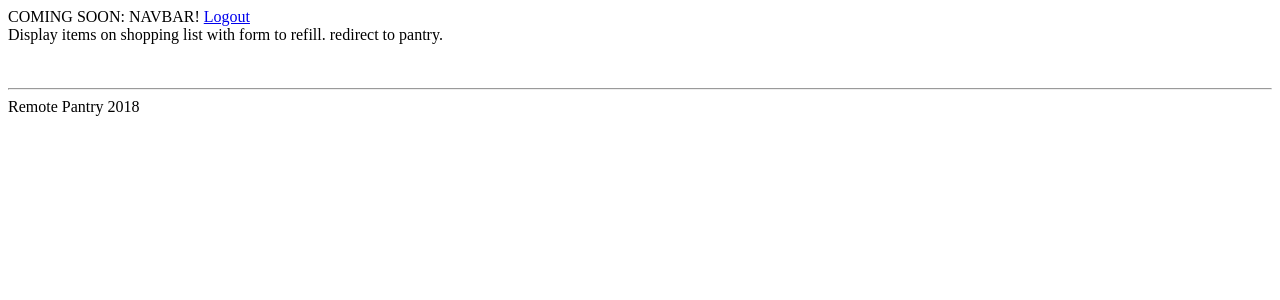
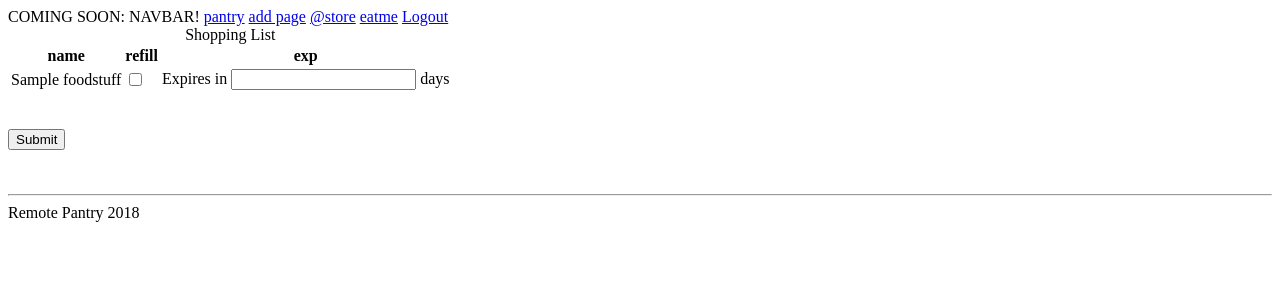
Before and after one commit to noraham/HackbrightIndependentProject, a Flask app: page /shop in a window 1280 px wide. Shown: the top 300 px of the page. Run offline with Flask 2, Linux system fonts and the light colour scheme; the visitor is signed in with stand-in values (Sample User, id 1); tables that the repository leaves empty hold one stand-in row (values such as "Sample post").

Commit message:
added @store page and eatme page: - @store displays correctly, refills item in pantry and updates last_purch - datetime math for eatme

```diff
--- a/server.py
+++ b/server.py
@@ -1,6 +1,6 @@
 """local server for Remote Pantry"""
 
-from datetime import datetime
+from datetime import datetime, timedelta
 import bcrypt
 
 from jinja2 import StrictUndefined
@@ -301,9 +301,26 @@ def update_single_foodstuff(pantry_id):
 def store_form_display():
     """Display shopping list form"""
 
-    # query foodstuffs by is_shopping=True, pass to template
+    current_user = session["user_id"]
+    shopping_list = Foodstuff.query.filter_by(user_id=current_user,
+                                              is_shopping=True).all()
 
-    return render_template("store.html")
+    return render_template("store.html", shopping_list=shopping_list)
+
+@app.route('/restock', methods=["POST"])
+def restock_foodstuff():
+    """update foodstuff item is_pantry database"""
+
+    refills = request.form.getlist("refill")
+
+    for item in refills:
+        to_update = Foodstuff.query.get(item)
+        to_update.is_pantry = True
+        to_update.is_shopping = False
+        to_update.last_purch = datetime.utcnow()
+
+    db.session.commit()
+    return redirect('/shop')
 
 @app.route('/eatme')
 def eatme_display():
@@ -311,7 +328,23 @@ def eatme_display():
 
     # query foodstuffs for items with exp, order by ascending, pass to template.
 
-    return render_template("eatme.html")
+    current_user = session["user_id"]
+    eatme = Foodstuff.query.filter(Foodstuff.user_id == current_user,
+                                              Foodstuff.exp != None).all()
+    eat_me = []
+    for foodstuff in eatme:
+        temp = []
+        temp.append(foodstuff.pantry_id)
+        temp.append(foodstuff.name)
+        temp.append(foodstuff.location.location_name)
+        last_purch = foodstuff.last_purch
+        exp = foodstuff.exp
+        exp_date = last_purch + timedelta(days=exp)
+        time_left = exp_date - datetime.utcnow()
+        temp.append(time_left)
+        eat_me.append(temp)
+
+    return render_template("eatme.html", eat_me=eat_me)
 
 if __name__ == "__main__":
     # We have to set debug=True here, since it has to be True at the point
--- a/templates/base.html
+++ b/templates/base.html
@@ -6,6 +6,10 @@
 
 <body>
   <div>COMING SOON: NAVBAR!
+  <a href="/pantry">pantry</a>
+  <a href="/add">add page</a>
+  <a href="/shop">@store</a>
+  <a href="/eatme">eatme</a>
     {% if "user_id" in session %}
         <a href="/logout">Logout</a>
     {% else %}
--- a/templates/store.html
+++ b/templates/store.html
@@ -2,7 +2,30 @@
 {% block title %}@Store{% endblock %}
 {% block content %}
 
-<div>Display items on shopping list with form to refill. redirect to pantry.</div>
-
+<form action="restock" method="POST">
+<div><table>
+    <caption>Shopping List</caption>
+        <tr>
+            <th>name</th>
+            <th>refill</th>
+            <th>exp</th>
+        </tr>
+        {% for foodstuff in shopping_list %}
+            <tr>
+                <td>
+                    {{ foodstuff.name }}
+                </td>
+                <td>
+                    <input type="checkbox" name="refill" value="{{ foodstuff.pantry_id }}">
+                </td>
+                <td>
+                    Expires in <input type="number" name="exp"> days
+                </td>
+            </tr>
+        {% endfor %}
+</table></div>
+    <br><br>
+    <input type="submit">
+</form>
 
 {% endblock %}
```
Also changed, not shown: templates/eatme.html (+25 -0 lines).
